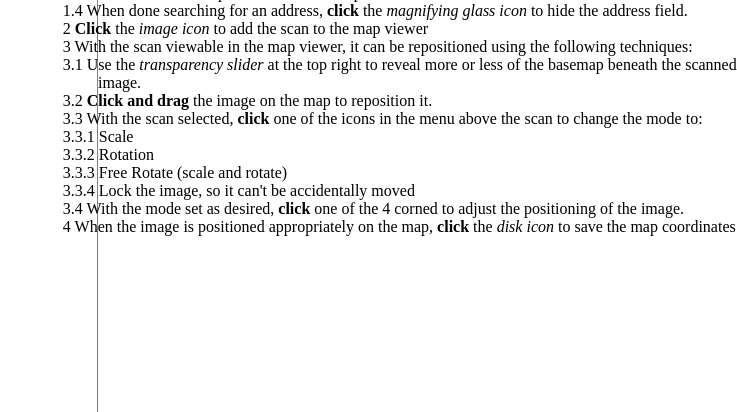
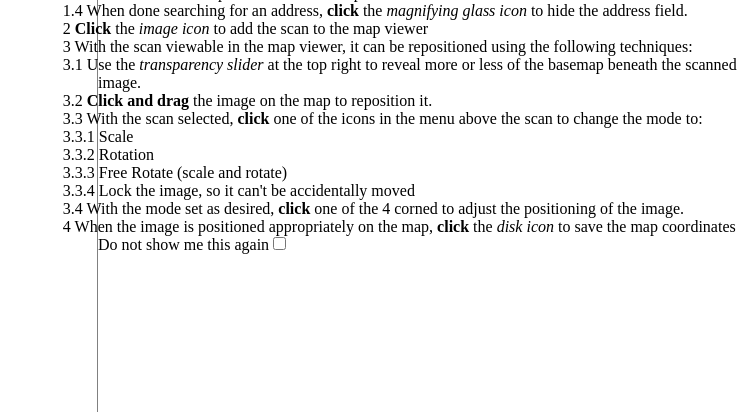
Before and after one commit to GeospatialCentroid/geoportal-manager, a Django app: template geo_reference/templates/geo_reference/index.html in a window 1280 px wide. Shown: the part 388-800 px from the top of the page, without its empty margins (543-1280 px from the left). Run offline with Django 3.2, Linux system fonts and the light colour scheme; the template is opened without the code that fills it, so the values that code supplies are empty; some libraries are stand-ins or nearby versions.

Commit message:
added iiif support and start of mask in georeferencer

```diff
--- a/geo_reference/static/geo_reference/css/style.css
+++ b/geo_reference/static/geo_reference/css/style.css
@@ -25,6 +25,7 @@ html, body, .map{
     background-position: center;
     background-size: 24px 24px;
     background-color:#fff;
+    cursor:pointer;
 }
 .leaflet-save-but {
     background-image: url(../../images/icons/save-regular.svg);
@@ -98,3 +99,16 @@ p { margin-bottom: 1em; }
 .slider{
     display:none;
 }
+
+.leaflet-crop{
+    display:inline-block;
+    font-size: 20px;
+    line-height: 30px;
+    width: 30px;
+    height: 30px;
+    text-align: center;
+    vertical-align: bottom;
+}
+.enabled{
+    background-color:#ccc;
+}
--- a/geo_reference/static/geo_reference/js/index.js
+++ b/geo_reference/static/geo_reference/js/index.js
@@ -12,8 +12,20 @@ $( function() {
 
     //
 
-//    $("#popup_win").trigger("click");
- $( "#dialog" ).dialog({width: "90%"});
+     $("#dialog").dialog({width: "90%"});
+
+     $("#dont_show_again_checkbox").click(function() {
+
+             //check if the checkbox is selected
+             if ($(this).is(':checked')){
+                $.cookie("dont_show_again",true);
+
+             }
+
+        });
+         if(typeof($.cookie("dont_show_again")) !='undefined'){
+            $("#dialog").dialog("close");
+         }
 
 });
 
@@ -94,7 +106,7 @@ class Geo_Reference_Manager {
     init_map(){
         var options={}
         this.map = L.map('map',options).setView([this["lat"], this["lng"]], this["z"]);
-        var osm = L.tileLayer("http://{s}.tile.openstreetmap.org/{z}/{x}/{y}.png")
+        var osm = L.tileLayer("https://{s}.tile.openstreetmap.org/{z}/{x}/{y}.png")
         var topo = L.tileLayer("https://server.arcgisonline.com/ArcGIS/rest/services/World_Topo_Map/MapServer/tile/{z}/{y}/{x}")
         var sat = L.tileLayer("https://server.arcgisonline.com/ArcGIS/rest/services/World_Imagery/MapServer/tile/{z}/{y}/{x}")
 
@@ -165,20 +177,45 @@ class Geo_Reference_Manager {
    }
 
     init_image(){
-      this.image_map = L.map('image_map', {
-          minZoom: 1,
-          maxZoom: 15,
+            this.image_map = L.map('image_map', {
+//            minZoom: 1,
+//            maxZoom: 15,
+//            center: [0, 0],
+//            zoom: 3,
+//            crs: L.CRS.Simple
           center: [0, 0],
-          zoom: 3,
-          crs: L.CRS.Simple
+          zoom:  1,
+          crs: L.CRS.Simple,
         })
         this.add_load_control();
+        this.add_crop_control()
 
-        this.image_map._resetView(this.image_map.getCenter(), this.image_map.getZoom());
-        this._img = L.distortableImageOverlay(this["img"],{mode: 'lock',actions: [],suppressToolbar: true,editable:false}).addTo(this.image_map);
+         this.polygon_drawer = new L.Draw.Polygon( this.image_map);
+
+         var $this =this
+
+          this.image_map.on('draw:created', function (e) {
+            var type = e.layerType,
+                layer = e.layer;
+
+            layer.addTo(  $this.image_map);
+            layer.editing.enable();
+
+        });
 
 
+         this.polygon_drawer.on("edit", function(event) {
+            console.log(event)
+        });
 
+
+        if(typeof(this["iiif"])!="undefined"){
+            this._img =L["tileLayer"]["iiif"](this["iiif"])
+            this._img.addTo(this.image_map);
+        }else{
+            this.image_map._resetView(this.image_map.getCenter(), this.image_map.getZoom());
+            this._img = L.distortableImageOverlay(this["img"],{mode: 'lock',actions: [],suppressToolbar: true,editable:false}).addTo(this.image_map);
+        }
         this._img.on('load', function (e) {
             $(".leaflet-spinner").hide();
         });
@@ -296,6 +333,42 @@ class Geo_Reference_Manager {
 
         L.control.save_but({ position: 'bottomleft' }).addTo(this.image_map);
     }
+    add_crop_control(){
+        var $this = this;
+        L.Control.but = L.Control.extend({
+            onAdd: function(map) {
+                this._container = L.DomUtil.create('div', 'leaflet-crop');
+               this._container.classList.add('leaflet-but');
+               this._container.classList.add('leaflet-bar');
+
+              this._container.classList.add('fa');
+              this._container.classList.add('fa-crop');
+
+
+              L.DomEvent.disableClickPropagation(this._container);
+
+              this._defaultCursor = this._map._container.style.cursor;
+               L.DomEvent.on(this._container, 'click', function(){
+                if($this.polygon_drawer_enabled==true){
+                      $(".leaflet-crop").removeClass("enabled")
+                      $this.polygon_drawer.disable();
+                      $this.polygon_drawer_enabled=false
+                }else{
+                      $(".leaflet-crop").addClass("enabled")
+                      $this.polygon_drawer.enable();
+                      $this.polygon_drawer_enabled=true
+                }
+               });
+
+              return  this._container;
+            }
+        });
+        L.control.but = function(opts) {
+            return new L.Control.but(opts);
+        }
+
+        L.control.but({ position: 'topright' }).addTo(this.image_map);
+    }
     save_corners(corners){
         var $this=this
         if (!this["user"]){
--- a/geo_reference/static/geo_reference/js/slider_control.js
+++ b/geo_reference/static/geo_reference/js/slider_control.js
@@ -36,7 +36,7 @@ L.Control.SliderControl = L.Control.extend({
 
         // Create a control sliderContainer with a jquery ui slider
         var sliderContainer = L.DomUtil.create('div', 'slider', this._container);
-        $(sliderContainer).append('<div id="leaflet-slider" style="width:200px"><div class="ui-slider-handle"></div><div id=_slider" style="width:200px; background-color:#FFFFFF"></div></div>');
+        $(sliderContainer).append('<span>Transparency</span><div id="leaflet-slider" style="width:200px"><div class="ui-slider-handle"></div><div id=_slider" style="width:200px; background-color:#FFFFFF"></div></div>');
         //Prevent map panning/zooming while using the slider
         $(sliderContainer).mousedown(function () {
             map.dragging.disable();
--- a/geo_reference/templates/geo_reference/index.html
+++ b/geo_reference/templates/geo_reference/index.html
@@ -25,11 +25,41 @@
 
 
 
-
+    <script src="{% static 'plugins/leaflet/leaflet-iiif.js' %}"></script>
     <script type="text/javascript" src='{% static 'plugins/leaflet/leaflet-geosearch/geo-search.min.js' %}'></script>
     <link rel="stylesheet" href="{% static 'plugins/leaflet/leaflet-geosearch/geo-search.css' %}" />
 
-     <script src="{% static 'plugins/urlon.js' %}"></script>
+
+    <script type="text/javascript" src="{% static 'plugins/jquery/jquery.cookie.js' %}"></script>
+
+     <script src="{% static 'plugins/fontawesome.min.js' %}"></script>
+     <link rel="stylesheet" href="{% static 'plugins/fontawesome.min.css' %}">
+    <link rel="stylesheet" href="{% static 'plugins/all.min.css' %}" />
+
+     <!--leaflet draw-->
+    <link rel="stylesheet" href="{% static 'plugins/leaflet/Leaflet.draw/leaflet.draw.css' %}" />
+    <script src="{% static 'plugins/leaflet/Leaflet.draw/Leaflet.draw.js' %}"></script>
+    <script src="{% static 'plugins/leaflet/Leaflet.draw/edit/handler/Edit.Poly.js' %}"></script>
+   <script src="{% static 'plugins/leaflet/Leaflet.draw/draw/handler/Draw.Feature.js' %}"></script>
+    <script src="{% static 'plugins/leaflet/Leaflet.draw/draw/handler/Draw.Polyline.js' %}"></script>
+    <script src="{% static 'plugins/leaflet/Leaflet.draw/draw/handler/Draw.Polygon.js' %}"></script>
+
+    <script src="{% static 'plugins/leaflet/Leaflet.draw/ext/TouchEvents.js' %}"></script>
+    <script src="{% static 'plugins/leaflet/Leaflet.draw/ext/LatLngUtil.js' %}"></script>
+    <script src="{% static 'plugins/leaflet/Leaflet.draw/ext/GeometryUtil.js' %}"></script>
+    <script src="{% static 'plugins/leaflet/Leaflet.draw/ext/LineUtil.Intersect.js' %}"></script>
+    <script src="{% static 'plugins/leaflet/Leaflet.draw/ext/Polyline.Intersect.js' %}"></script>
+    <script src="{% static 'plugins/leaflet/Leaflet.draw/ext/Polygon.Intersect.js' %}"></script>
+
+    <script src="{% static 'plugins/leaflet/Leaflet.draw/Control.Draw.js' %}"></script>
+    <script src="{% static 'plugins/leaflet/Leaflet.draw/Tooltip.js' %}"></script>
+    <script src="{% static 'plugins/leaflet/Leaflet.draw/Toolbar.js' %}"></script>
+
+    <script src="{% static 'plugins/leaflet/Leaflet.draw/draw/DrawToolbar.js' %}"></script>
+    <script src="{% static 'plugins/leaflet/Leaflet.draw/edit/EditToolbar.js' %}"></script>
+    <script src="{% static 'plugins/leaflet/Leaflet.draw/edit/handler/EditToolbar.Edit.js' %}"></script>
+    <script src="{% static 'plugins/leaflet/Leaflet.draw/edit/handler/EditToolbar.Delete.js' %}"></script>
+    <script src="{% static 'plugins/leaflet/Leaflet.draw/Leaflet.Draw.Event.js' %}"></script>
 
     <script src="{% static 'geo_reference/js/index.js' %}?v={% now "SHORT_DATETIME_FORMAT" %}"></script>
     <script src="{% static 'geo_reference/js/slider_control.js' %}?v={% now "SHORT_DATETIME_FORMAT" %}"></script>
@@ -88,6 +118,8 @@
 
         <li>When the image is positioned appropriately on the map, <b>click</b> the <i>disk icon</i> to save the map coordinates</li>
     </ol>
+
+     <span><label id="dont_show_again" for="dont_show_again_checkbox">Do not show me this again</label> <input id="dont_show_again_checkbox" type="checkbox" value=""/></span>
 </div>
 <div id="dialog_save" title="Submit Map Coordinates" class="hide">
     <p>
--- a/geoportal/details_view.py
+++ b/geoportal/details_view.py
@@ -73,9 +73,11 @@ def get_details_args(result_data,_LANG,is_sub=False,base_url=False):
     # allow users to georeference_link_html
     image_link=utils.get_ref_link(d['dct_references_s'],'image')
     if image_link and 'solr_geom' not in d:
-
+        iiif_link = utils.get_ref_link(d['dct_references_s'], 'iiif')
         # https://fchc.contentdm.oclc.org/digital/api/singleitem/image/pdf/hm/1404/default.png
         link="/geo_reference?id="+str(d['dc_identifier_s'])+"&img="+image_link+"&lng=-98.74&lat=36.25&z=8"
+        if iiif_link:
+            link+="&iiif="+iiif_link
         args['georeference_link_html']='<a href="'+link+'" target="_blank">'+ args['LANG']["DETAILS"]["GEOREFERENCE"]+'</a><br/><br/>'
 
 
--- a/geoportal/utils.py
+++ b/geoportal/utils.py
@@ -29,7 +29,6 @@ def get_ref_link(_json_refs,_type):
 
         for j in json_refs:
             ref = get_ref_type(j)
-
             if ref == _type:
                     # not list and type(json_refs[j]) is not dict
                     # print("get_ref_link found",_type,type(json_refs[j]),json_refs[j])
@@ -68,6 +67,8 @@ def get_ref_type(_ref):
         return "download"
     elif _ref == 'https://schema.org/ImageObject':
         return "image"
+    elif _ref == 'http://iiif.io/api/image':
+        return "iiif"
     else:
         return ""
 
```
Also changed, not shown: geoportal/static/js/layer_manager.js (+7 -2 lines).
